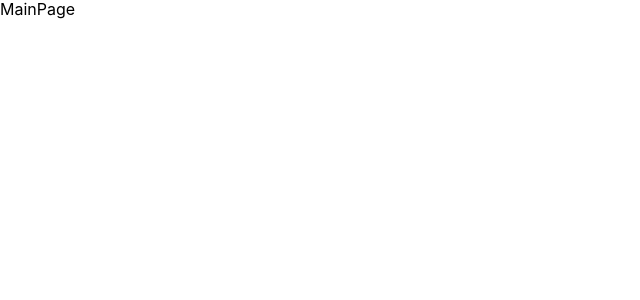
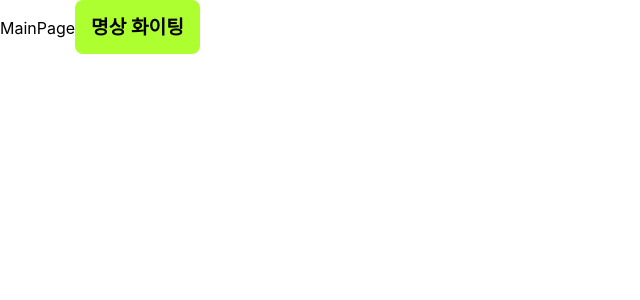
Before and after one commit to team-myungsang/myungsang_frontend, a React (Create React App) app: page / in a window 1280 px wide. Shown: the top 300 px of the page, without its empty margins (0-640 px from the left). Built offline with nearby package versions, Linux system fonts and the light colour scheme.

Commit message:
chore: 샘플 컴포넌트 추가

```diff
--- /dev/null
+++ b/src/components/testComponent/Sample.style.ts
@@ -0,0 +1,10 @@
+import styled from 'styled-components';
+
+export const TestComponentWrapper = styled.div`
+  display: inline-block;
+  padding: 1rem;
+  background-color: greenyellow;
+  border-radius: 0.5rem;
+  font-weight: bold;
+  font-size: 1.2rem;
+`;
--- /dev/null
+++ b/src/components/testComponent/Sample.tsx
@@ -0,0 +1,7 @@
+import { TestComponentWrapper } from './Sample.style';
+
+function TestComponent() {
+  return <TestComponentWrapper>명상 화이팅</TestComponentWrapper>;
+}
+
+export default TestComponent;
--- a/src/pages/MainPage.tsx
+++ b/src/pages/MainPage.tsx
@@ -1,5 +1,12 @@
+import Sample from '@components/testComponent/Sample';
+
 function MainPage() {
-  return <div>MainPage</div>;
+  return (
+    <div>
+      MainPage
+      <Sample />
+    </div>
+  );
 }
 
 export default MainPage;
```
